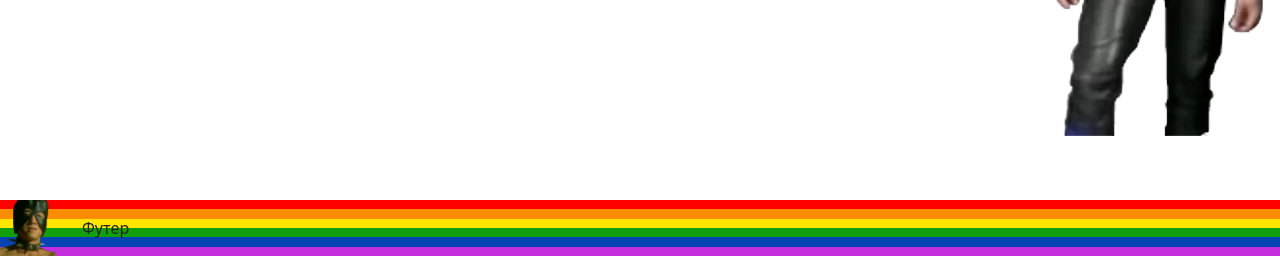
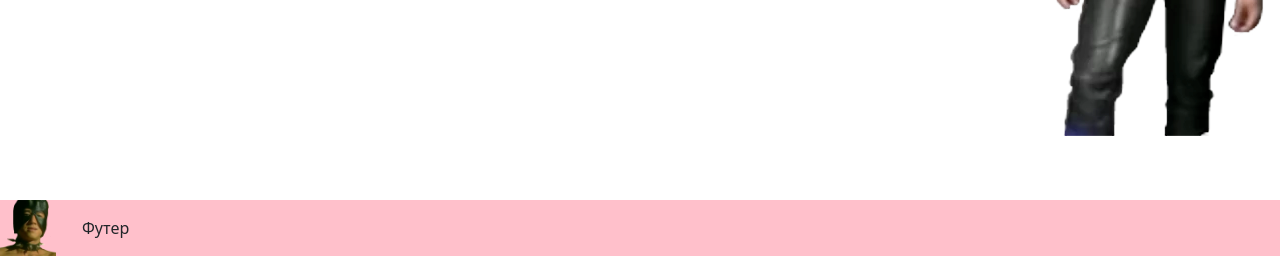
Before and after one commit to solravn/phpls, a PHP site: page / in a window 1280 px wide. Shown: the part 544-800 px from the top of the page. Run offline with PHP 8.4, Linux system fonts and the light colour scheme.

Commit message:
Updated footer bg color

```diff
--- a/app/view/template.php
+++ b/app/view/template.php
@@ -23,16 +23,10 @@
     }
 
     footer {
-        background: url("/img/gachiface.png"),linear-gradient(180deg, #FE0000 16.66%,
-                                            #FD8C00 16.66%, 33.32%,
-                                            #FFE500 33.32%, 49.98%,
-                                            #119F0B 49.98%, 66.64%,
-                                            #0644B3 66.64%, 83.3%,
-                                            #C22EDC 83.3%);
+        background: url("/img/gachiface.png"), pink;
         background-size: contain;
         background-position: left;
         background-repeat: no-repeat;
-
     }
 
 </style>
```
